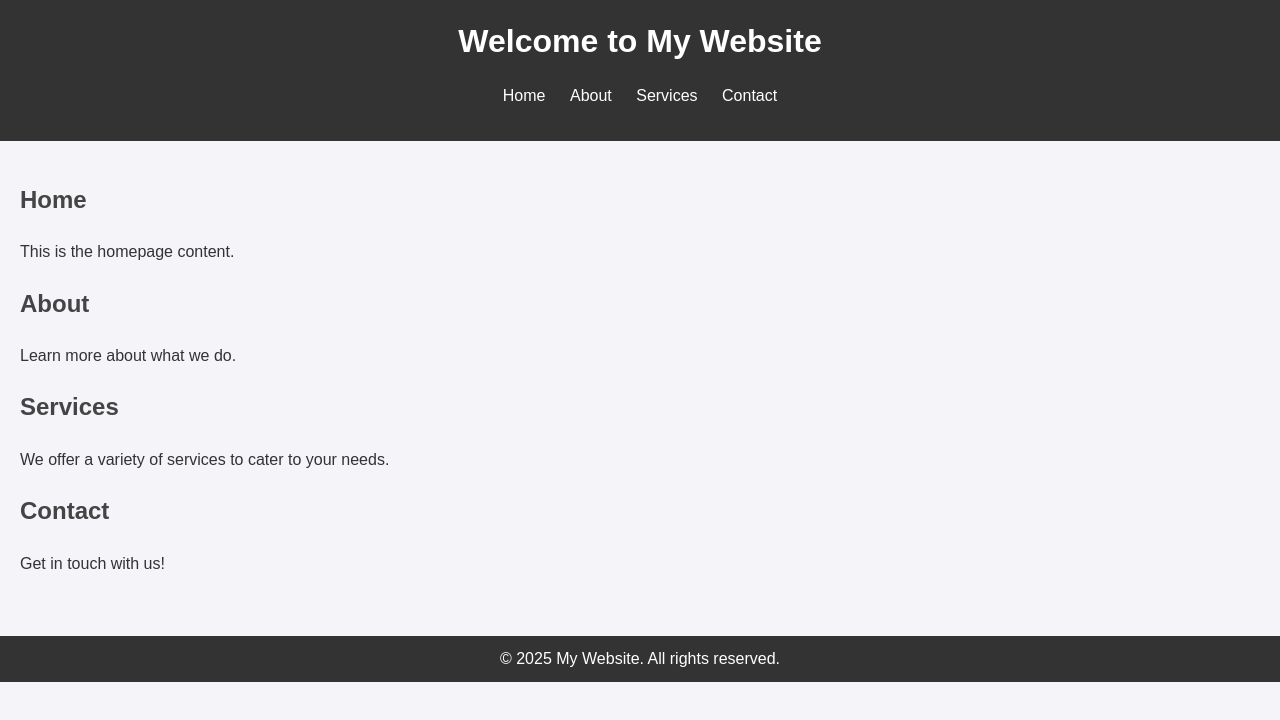
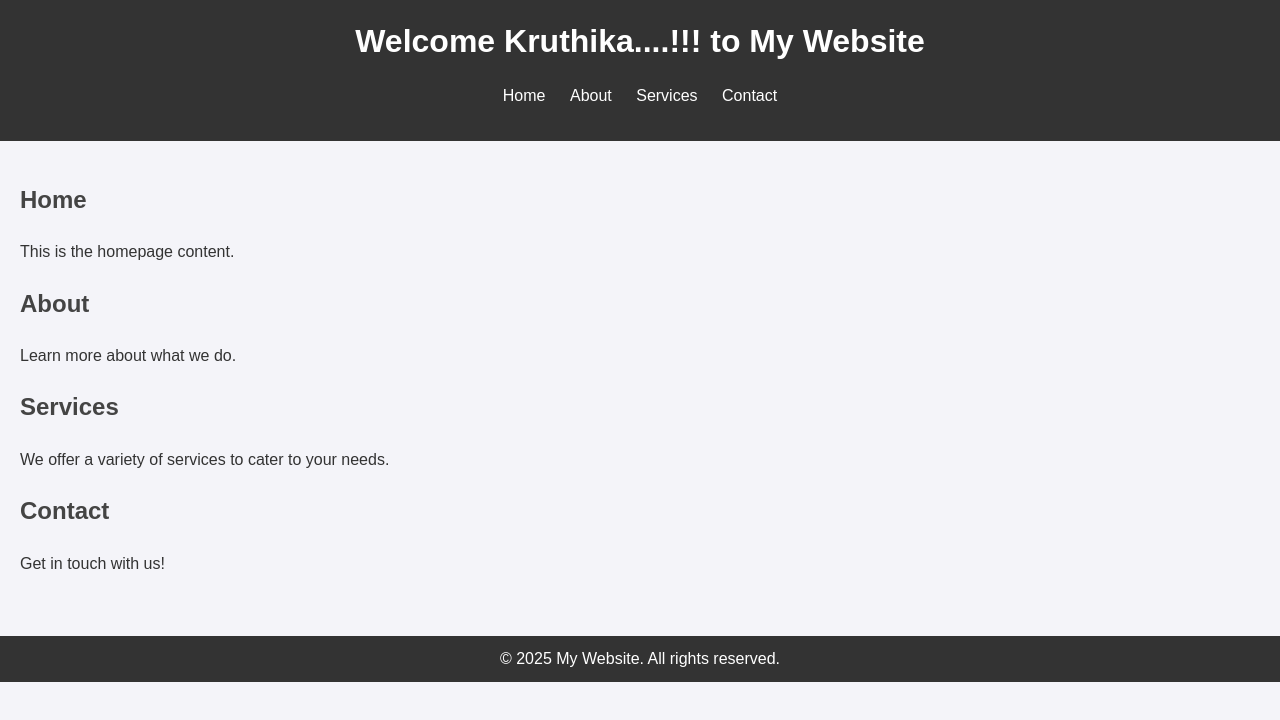
Before and after one commit to chandanaks31/frontend, a plain HTML site: page index.html in a window 1280 px wide. Drawn offline with Linux system fonts and the light colour scheme.

Commit message:
Updated index file from master branch

```diff
--- a/index.html
+++ b/index.html
@@ -8,7 +8,7 @@
 </head>
 <body>
     <header>
-        <h1>Welcome to My Website</h1>
+        <h1>Welcome Kruthika....!!! to My Website</h1>
         <nav>
             <ul>
                 <li><a href="#home">Home</a></li>
```
